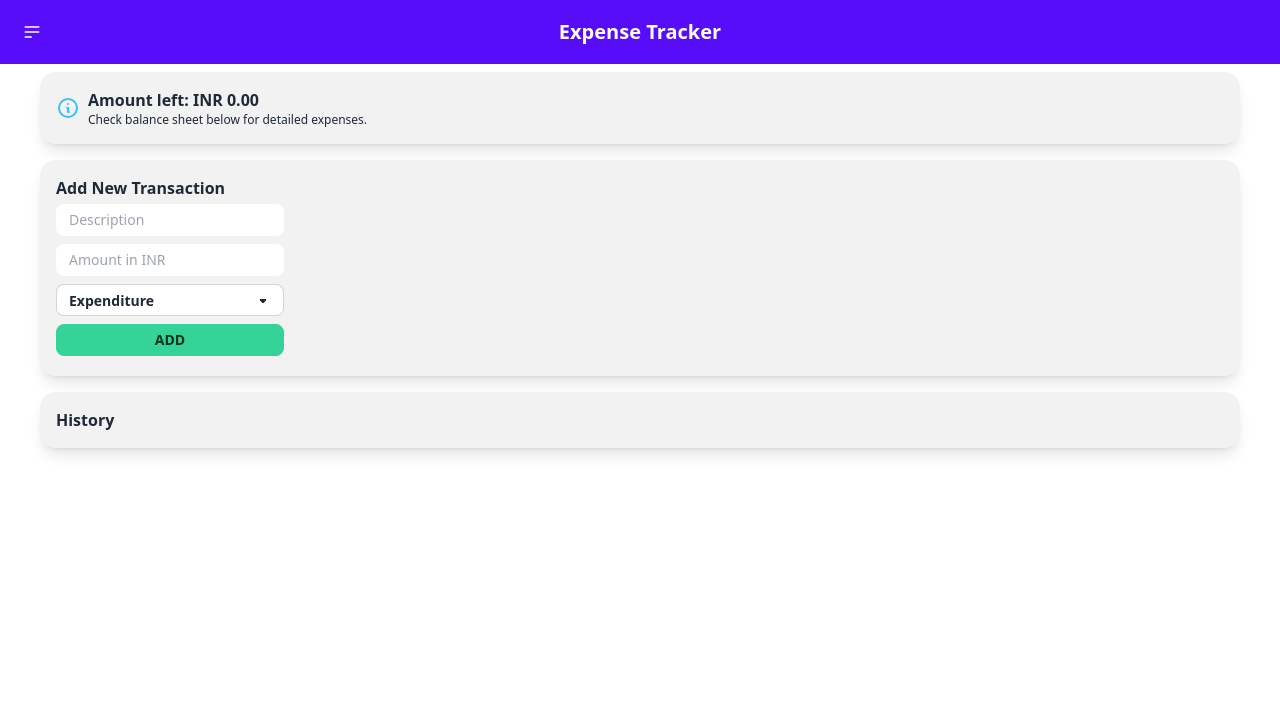
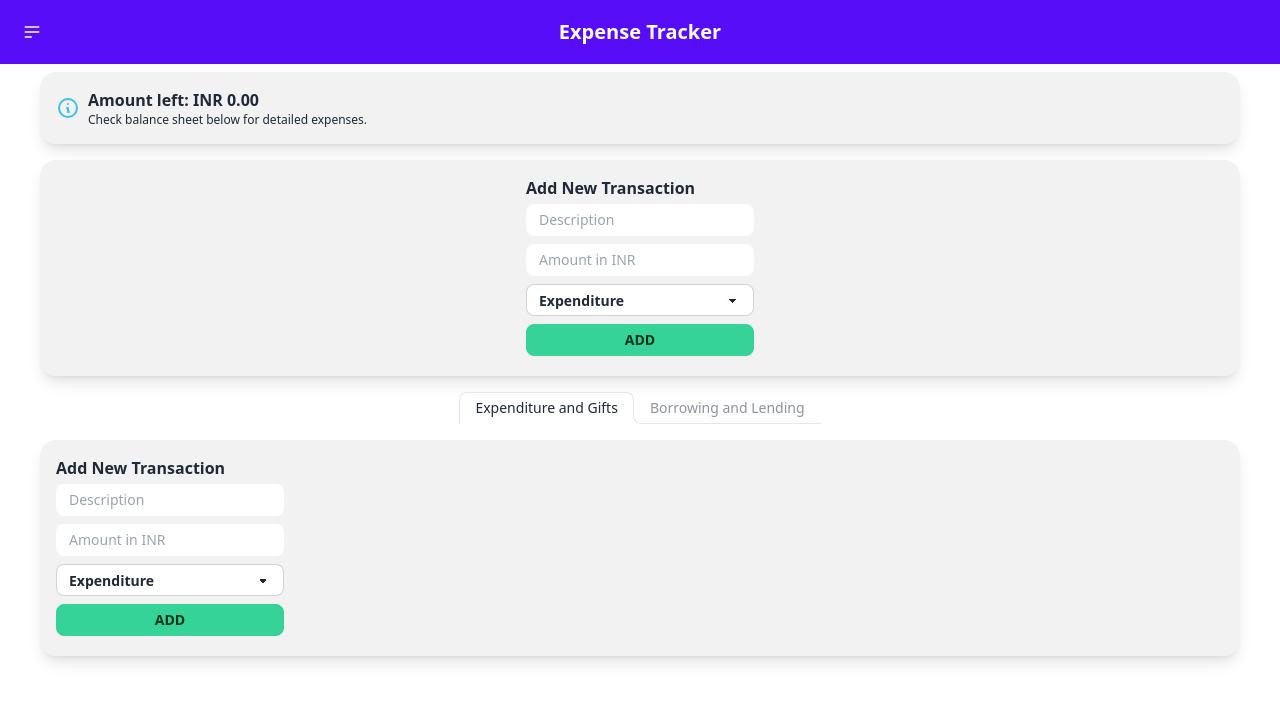
Before and after one commit to vatsal-dev/FinPower, a React (Create React App) app: page / in a window 1280 px wide. Shown: the top 702 px of the page. Built offline with nearby package versions, Linux system fonts and the light colour scheme.

Commit message:
added borrowing-lending history tab

```diff
--- /dev/null
+++ b/src/components/borrowing-lending.js
@@ -0,0 +1,82 @@
+import React, { useState, useContext } from "react";
+import { GlobalContext } from "../context/GlobalStats";
+
+export const BorrowingLending = () => {
+  const { transactions } = useContext(GlobalContext);
+
+  const totals = {};
+
+  transactions.forEach((transaction) => {
+    if (transaction.type === "B" || transaction.type === "L") {
+      if (!totals[transaction.person]) {
+        totals[transaction.person] = 0;
+      }
+      if (transaction.type === "B") {
+        totals[transaction.person] += transaction.amount;
+      }
+      if (transaction.type === "L") {
+        totals[transaction.person] -= transaction.amount;
+      }
+    }
+  });
+
+  const { askforMoney, payBack } = Object.entries(totals).reduce(
+    (acc, [key, value]) => {
+      if (value < 0) {
+        acc.askforMoney[key] = value;
+      } else {
+        acc.payBack[key] = value;
+      }
+      return acc;
+    },
+    { askforMoney: {}, payBack: {} }
+  );
+
+  return (
+    <div className="flex">
+      <div className="flex alert shadow-lg mx-10 my-2 justify-center">
+        <div>
+          <div className="flex w-full">
+            <div className="">
+              <div className="">
+                {Object.entries(askforMoney).map(([key, value]) => (
+                  <div className=" card-compact w-60 bg-lime-300 shadow-xl rounded-lg my-2">
+                    <div className="card-body">
+                    <div className="avatar placeholder">
+                        <div className="bg-neutral-focus text-neutral-content rounded-full w-8">
+                          <span className="text-xs">{key}</span>
+                        </div>
+                      </div>
+                      <p>
+                        You need to ask INR {-value} to settle up!
+                      </p>
+                    </div>
+                  </div>
+                ))}
+              </div>
+            </div>
+            <div className="divider divider-horizontal"></div>
+            <div className="">
+              <div className="">
+                {Object.entries(payBack).map(([key, value]) => (
+                  <div className="card-compact w-60 bg-red-300 shadow-xl rounded-lg my-2">
+                    <div className="card-body">
+                      <div className="avatar placeholder">
+                        <div className="bg-neutral-focus text-neutral-content rounded-full w-8">
+                          <span className="text-xs">{key}</span>
+                        </div>
+                      </div>
+                      <p>
+                        You need to pay INR {value} to settle up!
+                      </p>
+                    </div>
+                  </div>
+                ))}
+              </div>
+            </div>
+          </div>
+        </div>
+      </div>
+    </div>
+  );
+};
--- /dev/null
+++ b/src/components/expenditure-gifts.js
@@ -0,0 +1,103 @@
+import React, { useState, useContext } from "react";
+import { GlobalContext } from "../context/GlobalStats";
+
+export const ExpenditureGifts = () => {
+  const { addTransaction } = useContext(GlobalContext);
+  const [text, setText] = useState("");
+  const [amount, setAmount] = useState();
+  const [type, setType] = useState("E");
+  const [person, setPerson] = useState("Da");
+
+  const onSubmit = (text, amount, type, person) => {
+    const newTransaction = {
+      id: Math.floor(Math.random() * 1000000),
+      text,
+      amount: parseInt(amount, 10),
+      type: type,
+      person: person,
+    };
+
+    addTransaction(newTransaction);
+
+    setText("");
+    setAmount("");
+  };
+
+  return (
+    <div className="flex">
+      <div className="alert shadow-lg mx-10 my-2 ">
+        <div>
+          <div className="">
+            <h3 className="font-bold">Add New Transaction</h3>
+            <div className="grid grid-flow-row auto-rows-max">
+              <div className="flex-auto w-full">
+                <input
+                  id="desc"
+                  type="text"
+                  placeholder="Description"
+                  className="flex-auto w-full input my-1 input-sm"
+                  value={text}
+                  onChange={(e) => setText(e.target.value)}
+                  required
+                />
+              </div>
+
+              <div className="flex-auto w-full">
+                <input
+                  id="money"
+                  type="text"
+                  placeholder="Amount in INR"
+                  className="flex-auto w-full input  my-1 input-sm"
+                  value={amount}
+                  onChange={(e) => setAmount(e.target.value)}
+                />
+              </div>
+
+              <select
+                class="select select-bordered select-sm w-full max-w-xs my-1"
+                value={type}
+                onChange={(e) => setType(e.target.value)}
+              >
+                <option selected value="E">
+                  Expenditure
+                </option>
+                <option value="B">Borrowed</option>
+                <option value="L">Lent</option>
+                <option value="G">Gift</option>
+              </select>
+
+              {type === "B" || type === "L" ? (
+                <div>
+
+                  <select
+                    class="select select-bordered select-sm w-full max-w-xs my-1"
+                    value={person}
+                    onChange={(e) => setPerson(e.target.value)}
+                  >
+                    <option selected value="Da">
+                      Da
+                    </option>
+                    <option value="Ar">Ar</option>
+                    <option value="Va">Va</option>
+                    <option value="Pr">Pr</option>
+                    <option value="Na">Na</option>
+                  </select>
+                  {person}
+                </div>
+              ) : null}
+
+              <div className=" w-full my-1">
+                <button
+                  className=" w-full btn btn-success btn-sm"
+                  onClick={() => onSubmit(text, amount, type, person)}
+                >
+                  Add
+                </button>
+              </div>
+            </div>
+          </div>
+        </div>
+      </div>
+    </div>
+  );
+};
--- a/src/components/history.js
+++ b/src/components/history.js
@@ -1,37 +1,40 @@
 import React, { useContext } from "react";
 import { GlobalContext } from "../context/GlobalStats";
+import { useState } from "react";
+import { ExpenditureGifts } from "./../components/expenditure-gifts";
+import { BorrowingLending } from "./../components/borrowing-lending"
 
 export const History = (props) => {
   const { transactions } = useContext(GlobalContext);
   const { deleteTransaction } = useContext(GlobalContext);
+  const [selectedTab, setSelectedTab] = useState("tab1");
+
+  const handleTabClick = (event, tabID) => {
+    event.preventDefault();
+    setSelectedTab(tabID);
+  };
 
   return (
-    <div className="flex justify-center">
-      <div className="alert shadow-lg mx-10 my-2">
-        <div>
-          <div>
-            <h3 className="font-bold">History</h3>
-            <div className="text-s">
-              {transactions.map((transaction) => (
-                <div>
-                  <button className="btn gap-2 btn-xs">
-                    {transaction.text}
-                    <div className="badge badge-secondary badge-sm">
-                      INR {transaction.amount}
-                    </div>
-                  </button>
-                  <button
-                    className="btn btn-error btn-xs mx-2"
-                    onClick={() => deleteTransaction(transaction.id)}
-                  >
-                    Delete
-                  </button>
-                </div>
-              ))}
-            </div>
-          </div>
-        </div>
+    <div>
+      <div className="tabs flex justify-center my-2">
+        <a
+          href="#tab1"
+          className={selectedTab === "tab1" ? "tab tab-lifted tab-active" : "tab tab-lifted"}
+          onClick={(e) => handleTabClick(e, "tab1")}
+        >
+          Expenditure and Gifts
+        </a>
+        <a
+          href="#tab2"
+          className={selectedTab === "tab2" ? "tab tab-lifted tab-active" : "tab tab-lifted"}
+          onClick={(e) => handleTabClick(e, "tab2")}
+        >
+          Borrowing and Lending
+        </a>
       </div>
+
+      <div>{selectedTab === "tab1" && <ExpenditureGifts />}</div>
+      <div>{selectedTab === "tab2" && <BorrowingLending />}</div>
     </div>
   );
 };
--- a/src/components/newtransaction.js
+++ b/src/components/newtransaction.js
@@ -25,7 +25,7 @@ export const Newtransaction = () => {
 
   return (
     <div className="flex">
-      <div className="alert shadow-lg mx-10 my-2 ">
+      <div className="alert shadow-lg mx-10 my-2 justify-center">
         <div>
           <div className="">
             <h3 className="font-bold">Add New Transaction</h3>
```
